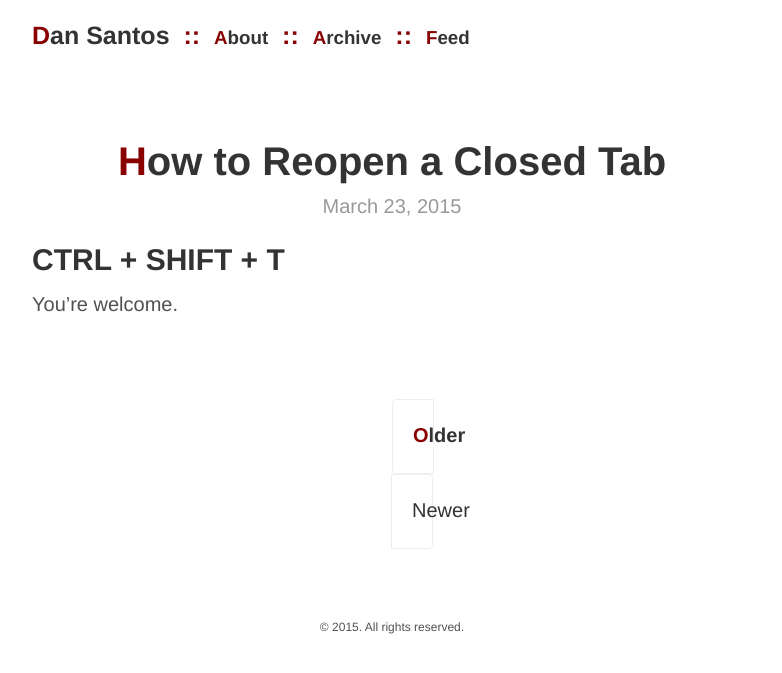
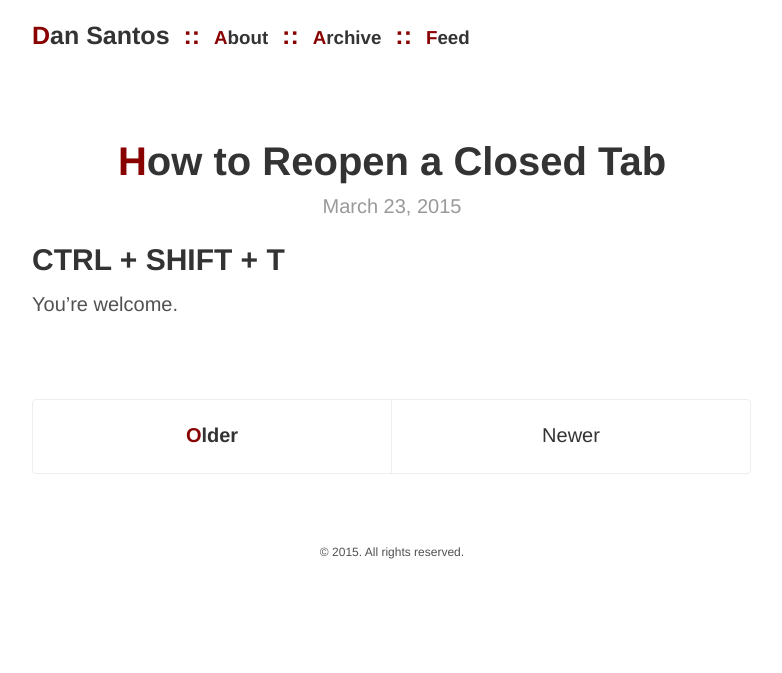
Before and after one commit to CanIGetAPickle/CanIGetAPickle.github.io, a Jekyll site: the page built from index.html, in a window 1280 px wide. Shown: the top 673 px of the page, without its empty margins (248-1030 px from the left). Built offline with Jekyll 4.4.1, drawn with Linux system fonts in a browser that asks for light colours; the list of posts is cut into pages by our own code.

Commit message:
Button underline fix

```diff
--- a/public/css/poole.css
+++ b/public/css/poole.css
@@ -105,8 +105,9 @@
 	display: block;
 	margin: auto;
 	height: 0;
-	width: 0;
+	width: 100%;
 	background: transparent;
+  text-decoration: none !important;
 }
 
 /* Headings */
```
